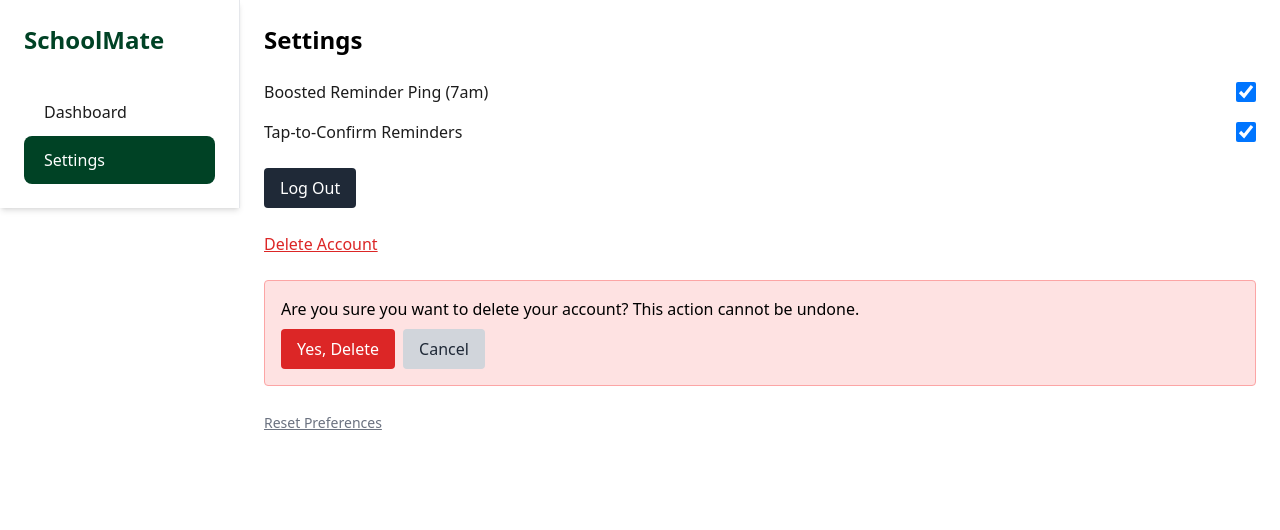
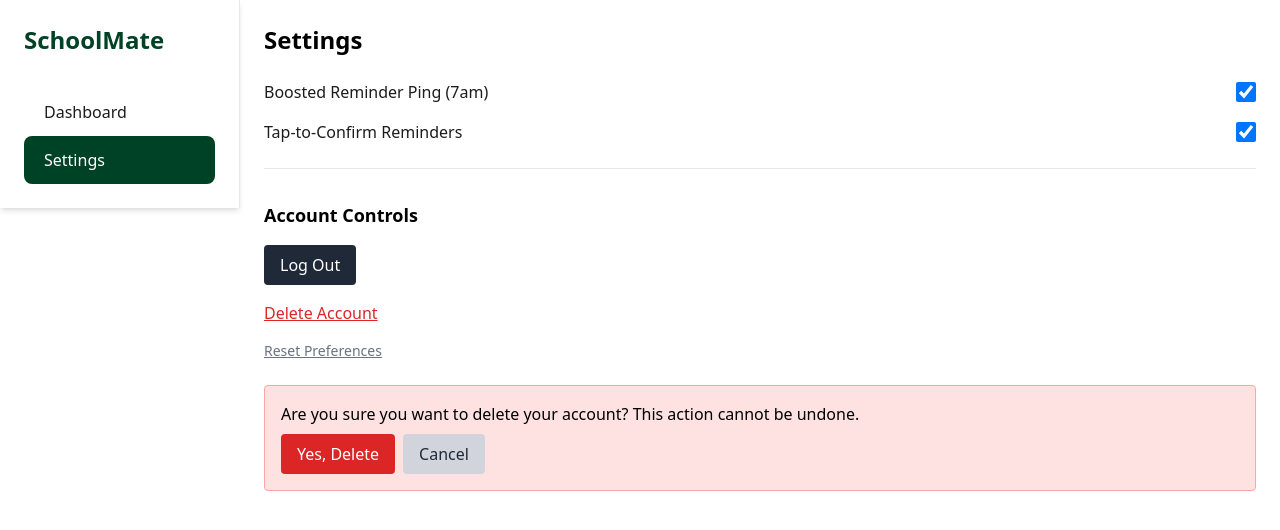
Before and after one commit to LHN-ENT/SchoolMate, a Next.js app: page /settings in a window 1280 px wide. Both pictures are taken after a click on the button "Delete Account". Shown: the top 530 px of the page. Built offline with nearby package versions, Linux system fonts and the light colour scheme.

Commit message:
full rebuild of settings page with logout, delete, reset, and preference toggles.tsx

```diff
--- a/pages/settings.tsx
+++ b/pages/settings.tsx
@@ -62,47 +62,24 @@ export default function SettingsPage() {
           </div>
         </div>
 
-        {/* 🔓 Logout */}
-        <div>
+        {/* 👤 Account Controls */}
+        <div className="pt-8 border-t border-gray-200 space-y-4">
+          <h2 className="text-lg font-semibold">Account Controls</h2>
+
           <button
             onClick={handleLogout}
             className="bg-gray-800 text-white px-4 py-2 rounded hover:bg-gray-700"
           >
             Log Out
           </button>
-        </div>
 
-        {/* 🗑️ Delete Account */}
-        <div>
           <button
             onClick={() => setShowDeleteModal(true)}
-            className="text-red-600 underline"
+            className="text-red-600 underline block"
           >
             Delete Account
           </button>
-        </div>
 
-        {showDeleteModal && (
-          <div className="mt-4 p-4 bg-red-100 border border-red-300 rounded">
-            <p className="mb-2">
-              Are you sure you want to delete your account? This action cannot be undone.
-            </p>
-            <button
-              onClick={handleDeleteAccount}
-              className="bg-red-600 text-white px-4 py-2 rounded mr-2"
-            >
-              Yes, Delete
-            </button>
-            <button
-              onClick={() => setShowDeleteModal(false)}
-              className="bg-gray-300 text-gray-800 px-4 py-2 rounded"
-            >
-              Cancel
-            </button>
-          </div>
-        )}
-        {/* 🧹 Reset Preferences (with confirmation) */}
-<div className="mt-6">
           <button
             onClick={() => {
               if (
@@ -114,11 +91,34 @@ export default function SettingsPage() {
                 window.location.reload()
               }
             }}
-    className="text-sm text-gray-500 underline"
+            className="text-sm text-gray-500 underline block"
           >
             Reset Preferences
           </button>
         </div>
+
+        {/* 🧨 Confirm Delete Modal */}
+        {showDeleteModal && (
+          <div className="mt-4 p-4 bg-red-100 border border-red-300 rounded">
+            <p className="mb-2 font-medium">
+              Are you sure you want to delete your account? This action cannot be undone.
+            </p>
+            <div className="flex space-x-2">
+              <button
+                onClick={handleDeleteAccount}
+                className="bg-red-600 text-white px-4 py-2 rounded"
+              >
+                Yes, Delete
+              </button>
+              <button
+                onClick={() => setShowDeleteModal(false)}
+                className="bg-gray-300 text-gray-800 px-4 py-2 rounded"
+              >
+                Cancel
+              </button>
+            </div>
+          </div>
+        )}
       </main>
     </div>
   )
```
Lines whose indentation alone changed are shown as unchanged.
